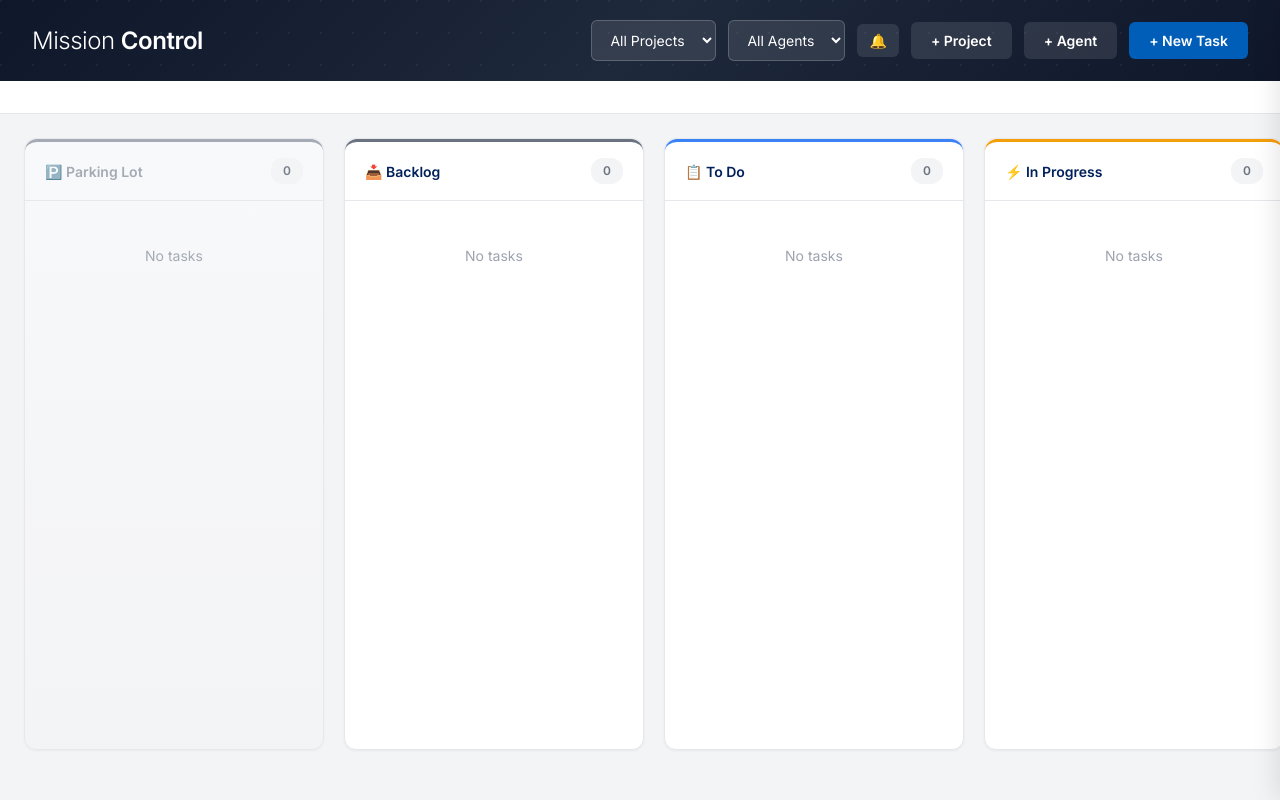
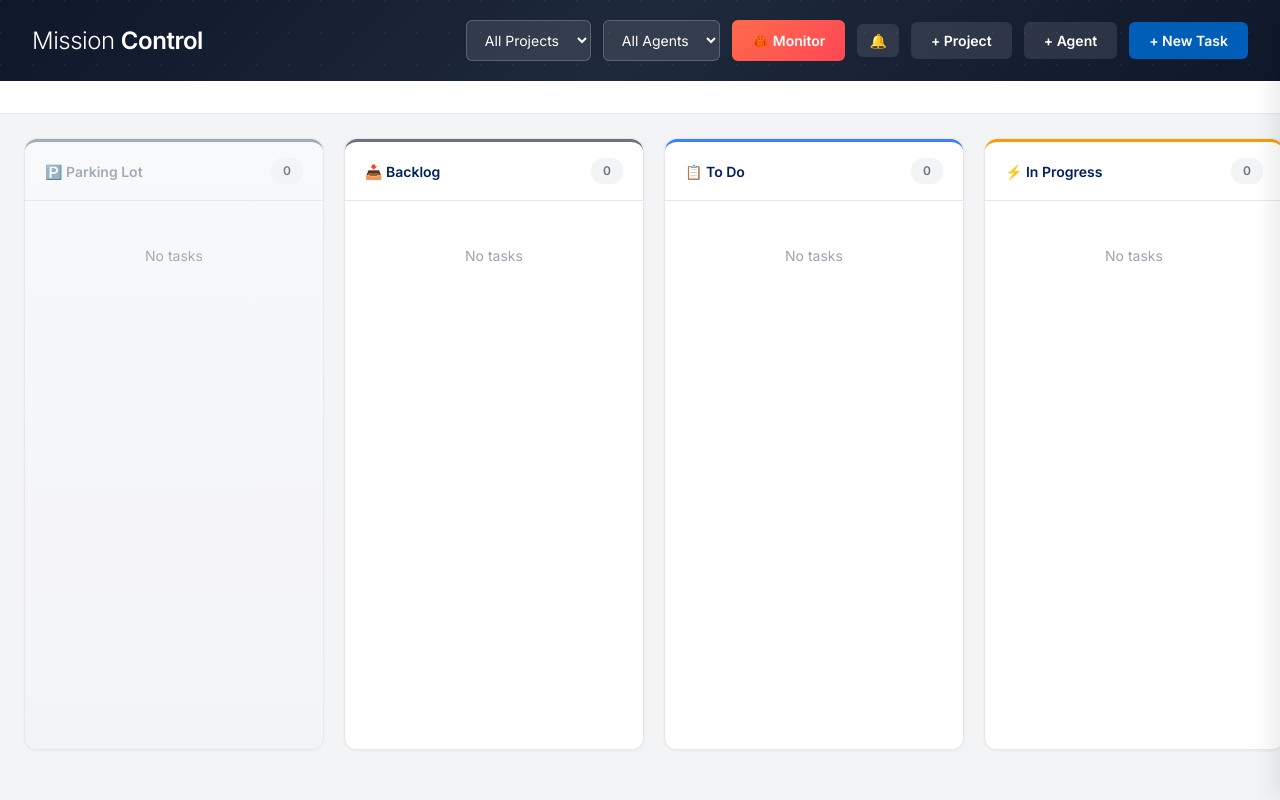
Before and after one commit to bpweber1/mission-control, a website: page public/index.html in a window 1280 px wide. Drawn offline with Linux system fonts and the light colour scheme; no server answers.

Commit message:
feat: add Crabwalk monitor link to header

```diff
--- a/package.json
+++ b/package.json
@@ -16,6 +16,7 @@
   "license": "MIT",
   "dependencies": {
     "@neondatabase/serverless": "^1.0.2",
+    "better-sqlite3": "^12.6.2",
     "cors": "^2.8.6",
     "express": "^4.21.0"
   }
--- a/public/index.html
+++ b/public/index.html
@@ -19,6 +19,9 @@
           <select id="agent-filter">
             <option value="">All Agents</option>
           </select>
+          <a id="monitor-btn" class="btn monitor-btn" href="http://52.15.230.200:3001/monitor" target="_blank" title="Real-time Agent Monitor">
+            🦀 Monitor
+          </a>
           <button id="notifications-btn" class="btn icon-btn" title="Notifications">
             🔔 <span id="notif-count" class="badge hidden">0</span>
           </button>
--- a/public/styles.css
+++ b/public/styles.css
@@ -866,3 +866,21 @@ header select option {
   color: var(--text-muted);
   font-size: 0.875rem;
 }
+
+/* Monitor Button */
+.monitor-btn {
+  background: linear-gradient(135deg, #ff6b4a, #ff4757) !important;
+  color: white !important;
+  text-decoration: none;
+  display: inline-flex;
+  align-items: center;
+  gap: 0.5rem;
+  font-weight: 600;
+  border: none;
+  transition: transform 0.2s, box-shadow 0.2s;
+}
+
+.monitor-btn:hover {
+  transform: translateY(-1px);
+  box-shadow: 0 4px 12px rgba(255, 75, 87, 0.3);
+}
```
Also changed, not shown: 1 other file.
